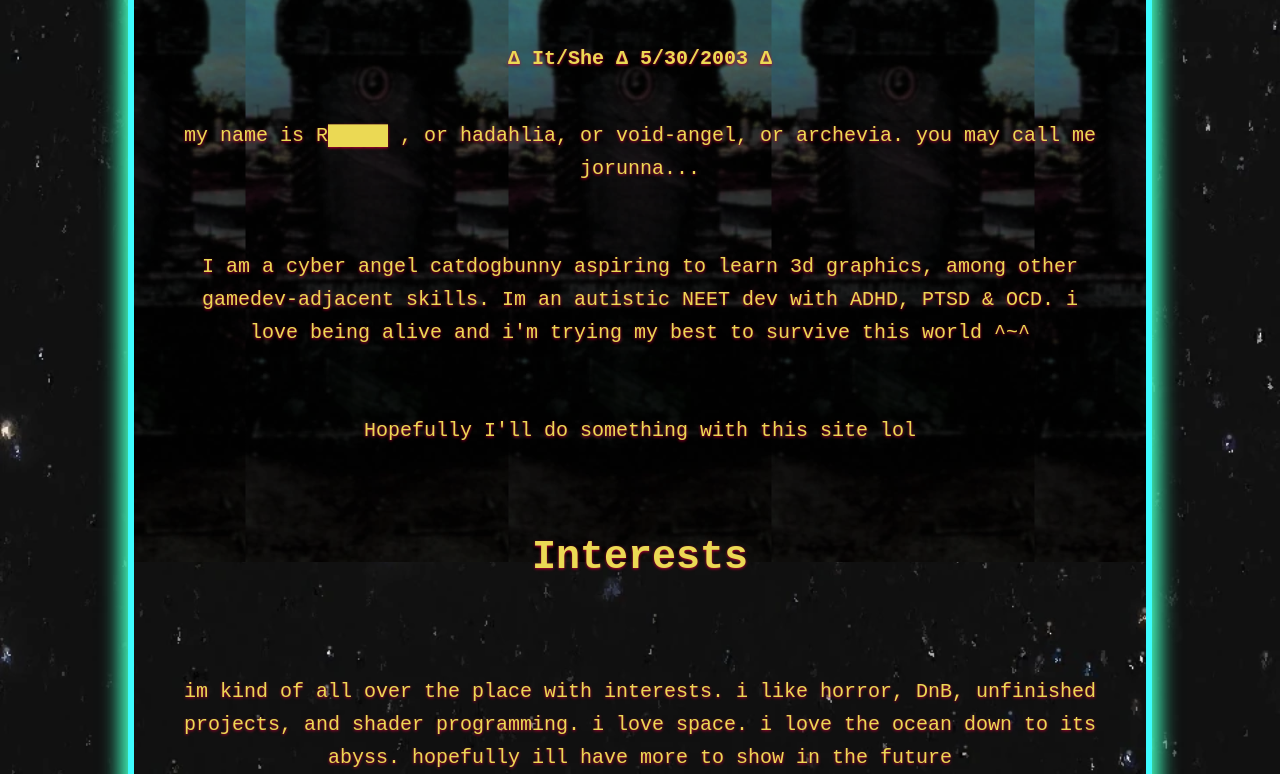
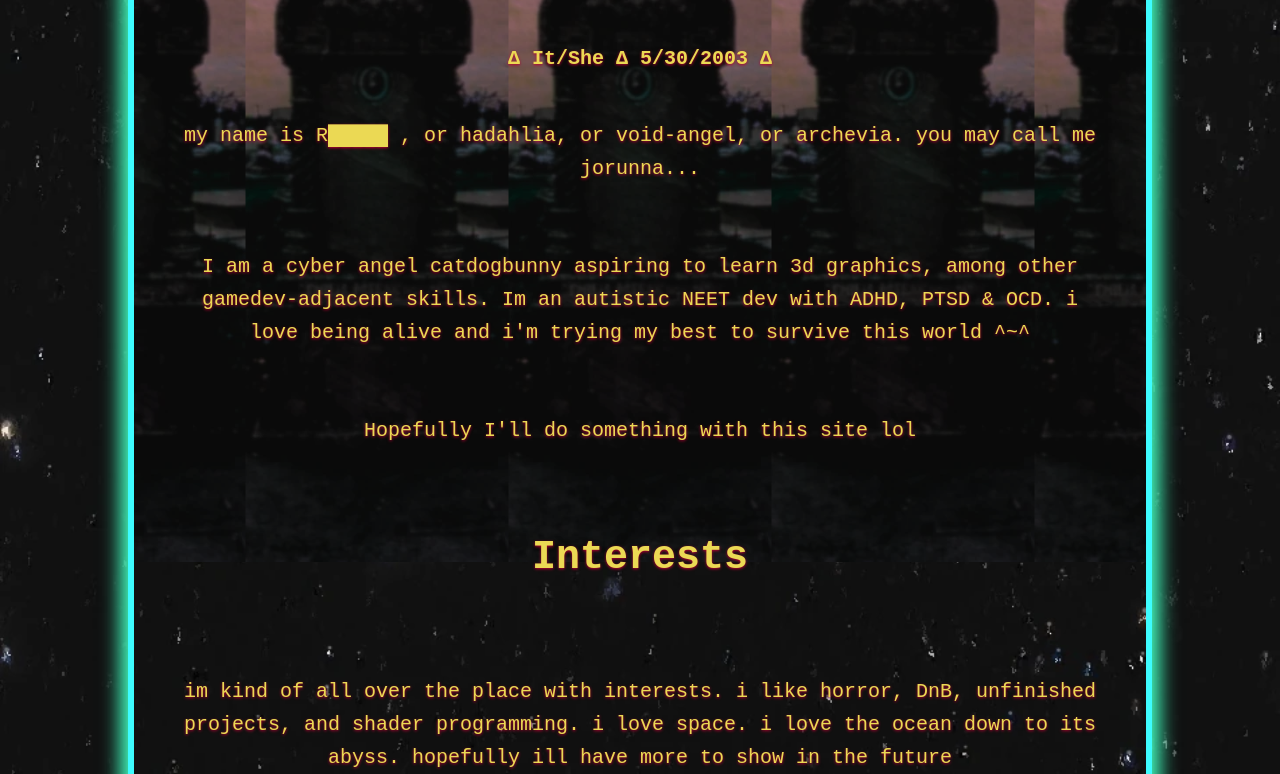
Before and after one commit to hadahlia/void-angel-site, a plain HTML site: page about.html in a window 1280 px wide. Shown: the part 238-1012 px from the top of the page. Drawn offline with Linux system fonts and the light colour scheme; a web font is replaced by a local one.

Commit message:
new img color for about page. okay girl chill

```diff
--- a/about.html
+++ b/about.html
@@ -36,7 +36,7 @@
 				</ul>
 			</nav>
 		</header>
-		<div class="scroll-img"></div>
+		<div class="about-img"></div>
 		<div class="swordlight">
 			<main>
 				<h2>About Me</h2>
--- a/style.css
+++ b/style.css
@@ -213,6 +213,23 @@ header li a {
 	z-index: 1;
 }
 
+.about-img {
+	position: fixed;
+	/* top: 65px; */
+	/* bottom:0; */
+	left: 10%;
+	right: 10%;
+	height:100vh;
+	/* width:75% center; */
+
+	background: url("tomb_scrollr.webp") repeat-x;
+	filter: brightness(0.6) grayscale(20%);
+
+	background-size: contain;
+	background-position: center;
+	z-index: 1;
+}
+
 .swordlight {
 	flex-grow: 1;
 	top: 65px;
```
Also changed, not shown: tomb_scrollr.webp (added).
